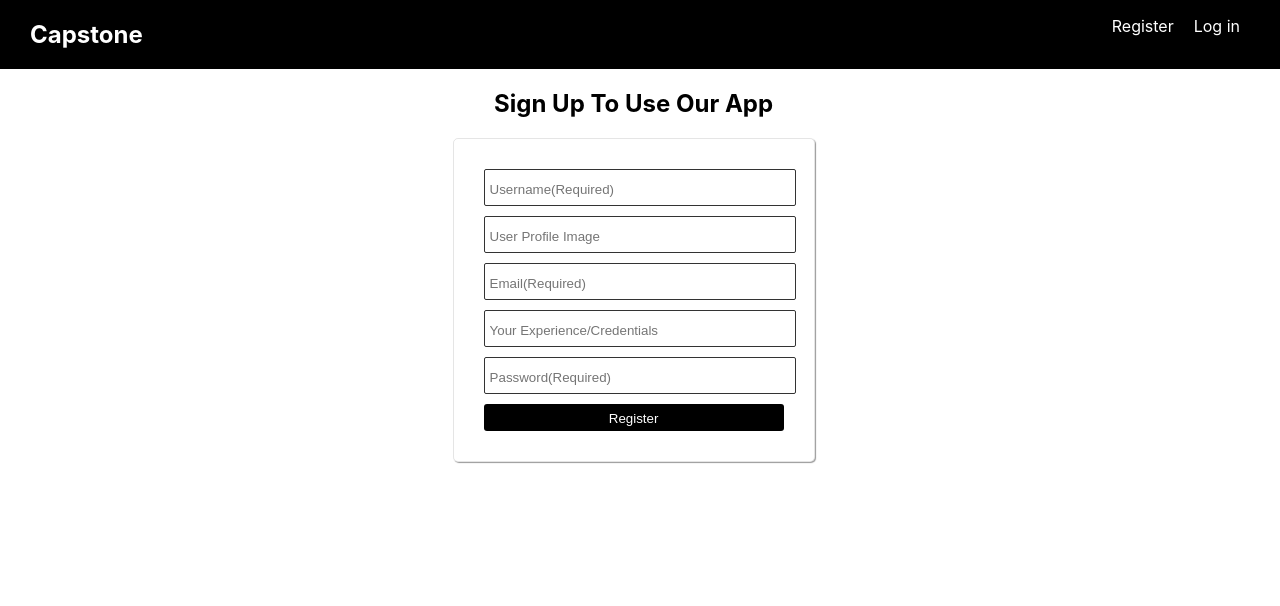
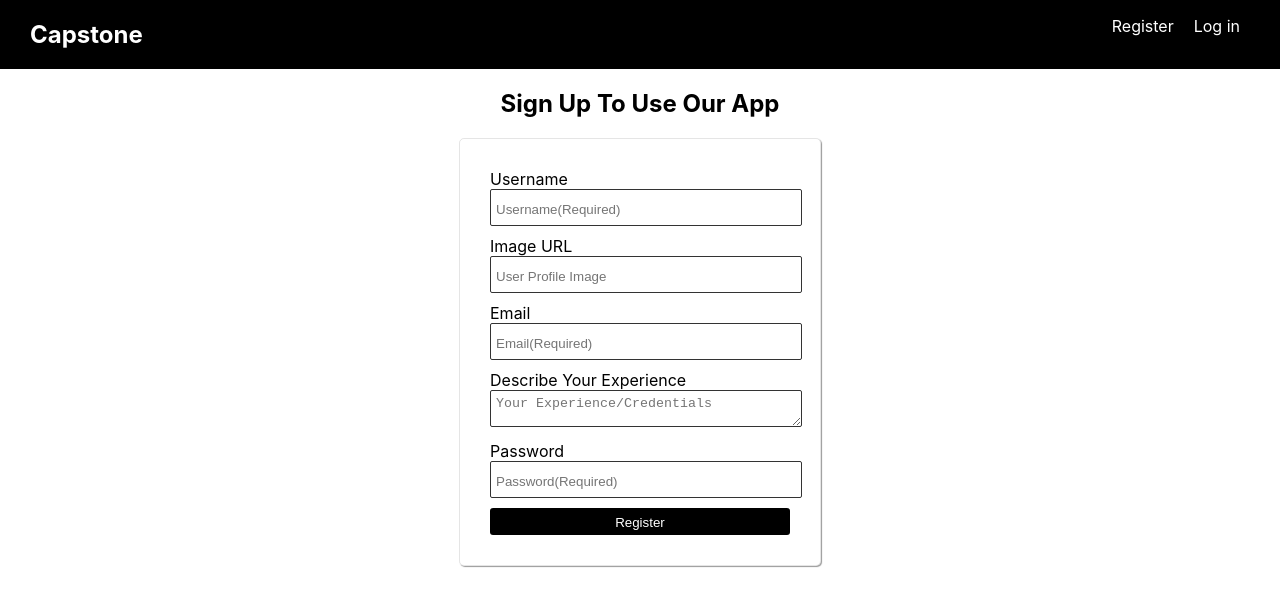
Before and after one commit to thinkful-ei-bee/A-team-capstone, a React (Create React App) app: page /register in a window 1280 px wide. Shown: the top 606 px of the page. Built offline with nearby package versions, Linux system fonts and the light colour scheme.

Commit message:
included all required fields for registration form

```diff
--- a/src/Components/RegistrationForm/RegistrationForm.js
+++ b/src/Components/RegistrationForm/RegistrationForm.js
@@ -11,27 +11,29 @@ class RegistrationForm extends React.Component {
 
     handleSubmit = ev => {
         ev.preventDefault()
-        const { email, user_name, password, image, user_desc } = ev.target
+        const { email, username, password, image, user_description } = ev.target
 
         this.setState({ error: null })
         AuthApiService.postUser({
-            user_name: user_name.value,
+            username: username.value,
             password: password.value,
             email: email.value,
             image: image.value,
-            user_desc: user_desc.value
+            user_description: user_description.value
         })
             .then(user => {
                 email.value = ''
-                user_name.value = ''
+                username.value = ''
                 password.value = ''
+                image.value = ''
+                user_description = ''
                 if (this.state.error === null) {
                     this.props.onRegistrationSuccess()
                 }
             })
-            .catch(res => {
-                this.setState({ error: res.error })
-            })
+            // .catch(res => {
+            //     this.setState({ error: res.error })
+            // })
     }
 
     render() {
@@ -39,57 +41,64 @@ class RegistrationForm extends React.Component {
         return (
             <React.Fragment>
                 <div>
-                    <section className="section section-grid">
-                        <div className="section-grid-item"></div>
+                    <section className="section ">
+                        {/* <div className="section-grid-item"></div> */}
                         <div className="section-grid-item">
                             <h2>Sign Up To Use Our App</h2>
                             <form id="contact-form" onSubmit={this.handleSubmit}>
                                 <div role='alert'>
                                     {error && <p className='red'>{error}</p>}
                                 </div>
-                                <div className='user_name'>
+                                <div className='username'>
+                                <label htmlFor='regeistration-user-name'>Username</label>
                                     <input
-                                        name='user_name'
+                                        name='username'
                                         type='text'
                                         required
-                                        id='RegistrationForm__user_name'
+                                        id='registration-user-name'
                                         placeholder="Username(Required)"
                                         className="text">
                                     </input>
                                 </div>
                                 <div className='image'>
+                                <label htmlFor='registration-image'>Image URL</label>
                                     <input
                                         name='image'
+                                        id=""
                                         type='text'
                                         placeholder="User Profile Image"
                                         className="text">
                                     </input>
                                 </div>
                                 <div className='email'>
+                                <label htmlFor='registration-user-email'>Email</label>
                                     <input
                                         name='email'
+                                        id='registration-email'
                                         type='email'
                                         required
-                                        id='RegistrationForm__email'
                                         placeholder="Email(Required)"
                                         className="text">
                                     </input>
                                 </div>
-                                <div className='user-desc'>
-                                    <input
-                                        name='user-desc'
+                                <div className='user_description'>
+                                <label htmlFor='registration-user-desc'>Describe Your Experience</label>
+                                    <textarea
+                                        name='user_description'
+                                        id='registration-user-desc'
                                         type='text'
                                         required
                                         placeholder="Your Experience/Credentials"
                                         className="text">
-                                    </input>
+                                    </textarea>
                                 </div>
                                 <div className='password'>
+                                <label htmlFor='registration-password'>Password</label>
                                     <input
                                         name='password'
+                                        id='registration-password'
                                         type='password'
                                         required
-                                        id='RegistrationForm__password'
                                         placeholder="Password(Required)"
                                         className="text">
                                     </input>
```
